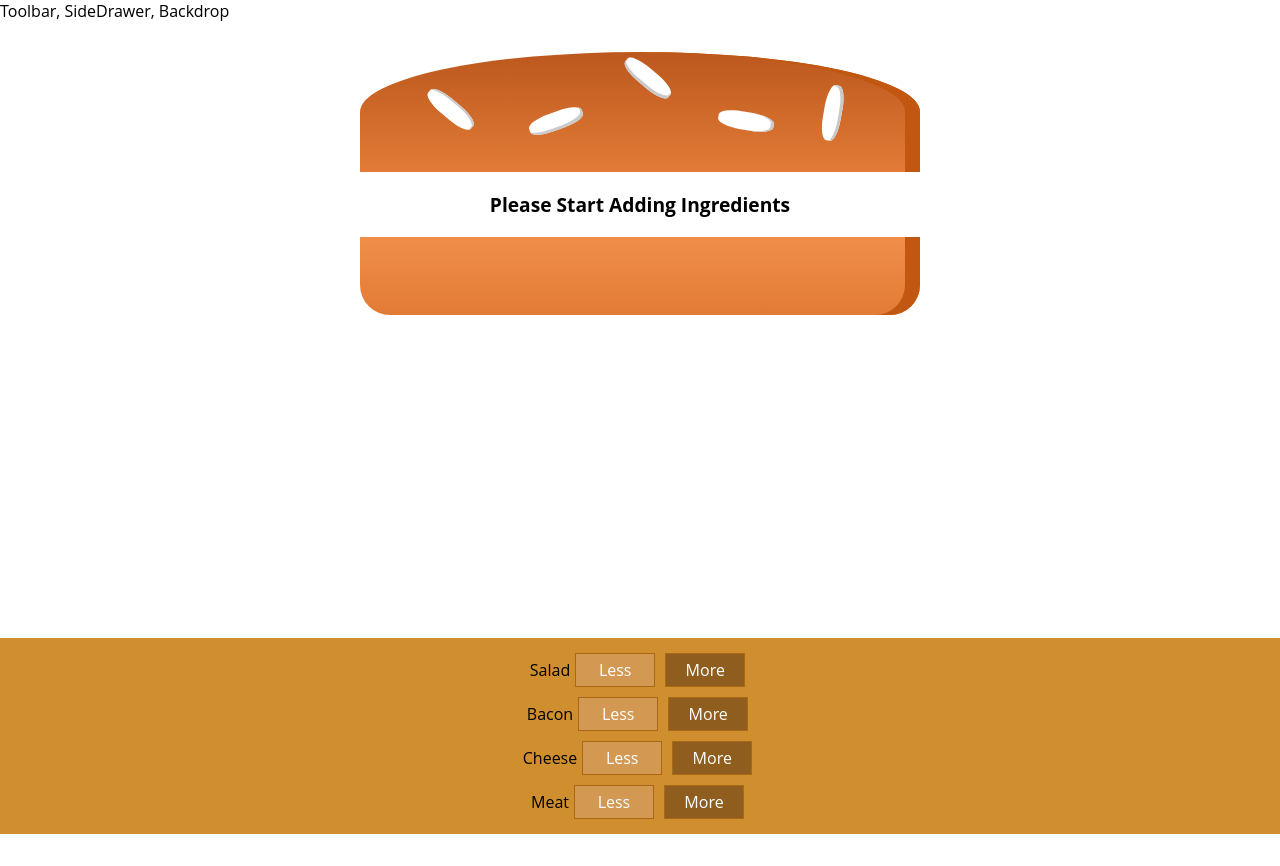
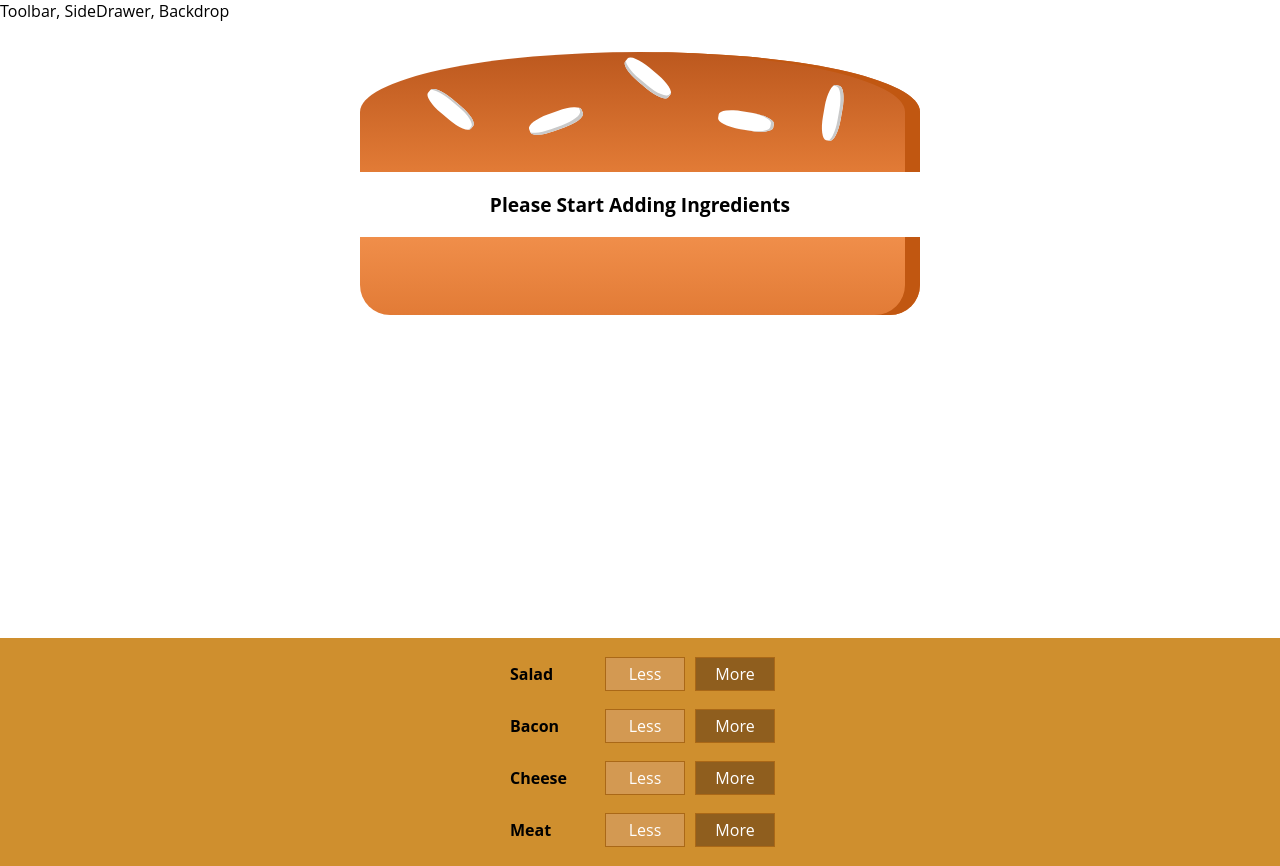
Before and after one commit to stLoiz/react-project-burger-builder-with-redux-saga, a React (Create React App) app: page / in a window 1280 px wide. Before the commit the page ends 834 px from the top, so only its background shows below. Built offline with nearby package versions, Linux system fonts and the light colour scheme.

Commit message:
Add removeHandler
We need a hndler function that will remove the ingredients and also updated the price.
We need also to check if the ingredients are less or equal to 0 to avoid any errors

```diff
--- a/src/components/Burger/BuildControls/BuildControl/BuildControl.js
+++ b/src/components/Burger/BuildControls/BuildControl/BuildControl.js
@@ -2,11 +2,13 @@ import React from 'react';
 
 import classes from './BuildControl.module.css';
 
-const buildControl = ({ label, added }) => {
+const buildControl = ({ label, added, removed }) => {
   return (
     <div className={classes.BuildControl}>
-      <div className={classes.Labell}>{label}</div>
-      <button className={classes.Less}>Less</button>
+      <div className={classes.Label}>{label}</div>
+      <button className={classes.Less} onClick={removed}>
+        Less
+      </button>
       <button onClick={added} className={classes.More}>
         More
       </button>
--- a/src/components/Burger/BuildControls/BuildControls.js
+++ b/src/components/Burger/BuildControls/BuildControls.js
@@ -22,7 +22,7 @@ const controls = [
   },
 ];
 
-const buildControls = ({ ingredientAdded }) => {
+const buildControls = ({ ingredientAdded, ingredientRemoved }) => {
   return (
     <div className={classes.BuildControls}>
       {controls.map((control) => (
@@ -30,6 +30,9 @@ const buildControls = ({ ingredientAdded }) => {
           key={control.label}
           label={control.label}
           added={() => ingredientAdded(control.type)}
+          removed={() => {
+            ingredientRemoved(control.type);
+          }}
         />
       ))}
     </div>
--- a/src/containers/BurgerBuilder/BurgerBuilder.js
+++ b/src/containers/BurgerBuilder/BurgerBuilder.js
@@ -32,11 +32,28 @@ class BurgerBuilder extends Component {
     this.setState({ totalPrice: newPrice, ingredients: updatedIngredients });
   };
 
+  removeIngredientHandler = (type) => {
+    const oldCount = this.state.ingredients[type];
+    if (oldCount <= 0) {
+      return;
+    }
+    const updatedCount = oldCount - 1;
+    const updatedIngredients = {
+      ...this.state.ingredients,
+    };
+    updatedIngredients[type] = updatedCount;
+    const newPrice = INGREDIENT_PRICES[type] - this.state.totalPrice;
+    this.setState({ totalPrice: newPrice, ingredients: updatedIngredients });
+  };
+
   render() {
     return (
       <>
         <Burger ingredients={this.state.ingredients}></Burger>
-        <BuildControls ingredientAdded={this.addIngredientHandler} />
+        <BuildControls
+          ingredientAdded={this.addIngredientHandler}
+          ingredientRemoved={this.removeIngredientHandler}
+        />
       </>
     );
   }
```
